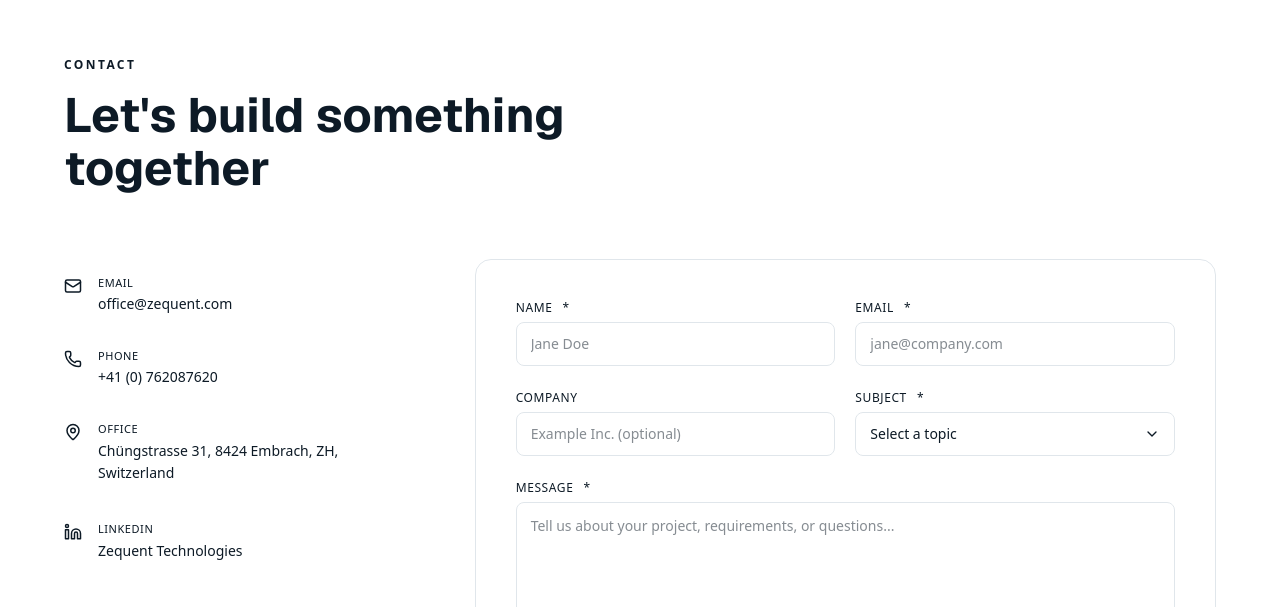
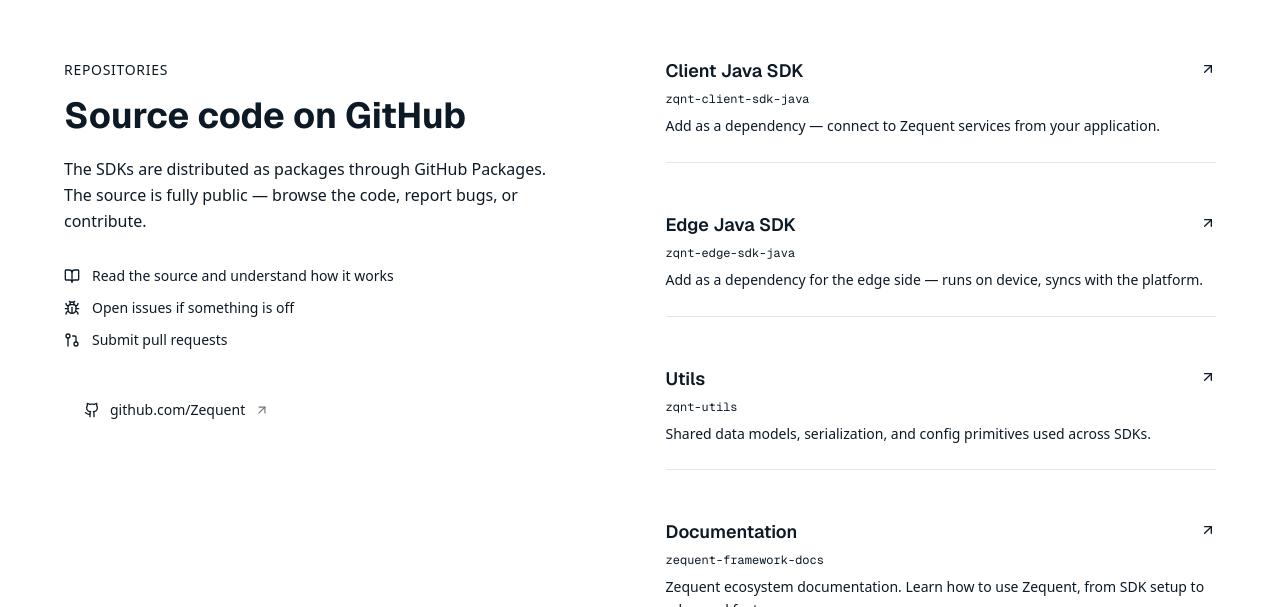
Before and after one commit to Zequent/zequent-framework-hub, a Next.js app: page / in a window 1280 px wide. Shown: the part 7773-8380 px from the top of the page. Built offline with nearby package versions, Linux system fonts and the light colour scheme.

Commit message:
Add Repos section to Home page and update Footer with GitHub link

```diff
--- a/src/app/page.tsx
+++ b/src/app/page.tsx
@@ -8,6 +8,7 @@
 import Process from "@/components/landing/process";
 import Showcase from "@/components/landing/showcase";
 import Benefits from "@/components/landing/benefits";
+import Repos from "@/components/landing/repos";
 import Contact from "@/components/landing/contact";
 import Footer from "@/components/landing/footer";
 
@@ -31,6 +32,9 @@
           <Showcase />
         </section>
         <Benefits />
+        <section id="repos">
+          <Repos />
+        </section>
         <section id="contact">
           <Contact />
         </section>
--- a/src/components/landing/footer.tsx
+++ b/src/components/landing/footer.tsx
@@ -1,6 +1,6 @@
 'use client';
 
-import { Shield, Linkedin } from "lucide-react";
+import { Shield, Linkedin, Github } from "lucide-react";
 import Link from "next/link";
 import Image from "next/image";
 
@@ -31,6 +31,16 @@
             <p className="text-sm text-muted-foreground leading-relaxed mb-5 max-w-xs">
               The developer framework for autonomous robotics. Build, deploy, and operate at scale.
             </p>
+            <div className="flex items-center gap-3">
+              <a
+                href="https://github.com/Zequent"
+                target="_blank"
+                rel="noopener noreferrer"
+                className="inline-flex items-center gap-2 text-sm text-muted-foreground hover:text-primary transition-colors"
+                aria-label="GitHub"
+              >
+                <Github className="w-4 h-4" />
+              </a>
               <a
                 href="https://www.linkedin.com/company/zequent-technologies"
                 target="_blank"
@@ -40,6 +50,7 @@
               >
                 <Linkedin className="w-4 h-4" />
               </a>
+            </div>
           </div>
 
           <div className="col-span-1 md:col-span-2">
--- /dev/null
+++ b/src/components/landing/repos.tsx
@@ -0,0 +1,128 @@
+'use client';
+
+import { motion } from "framer-motion";
+import { Github, ArrowUpRight, BookOpen, Bug, GitPullRequest } from "lucide-react";
+
+const repositories = [
+  {
+    name: "Client Java SDK",
+    repo: "zqnt-client-sdk-java",
+    description: "Add as a dependency — connect to Zequent services from your application.",
+    href: "https://github.com/Zequent/zqnt-client-sdk-java",
+  },
+  {
+    name: "Edge Java SDK",
+    repo: "zqnt-edge-sdk-java",
+    description: "Add as a dependency for the edge side — runs on device, syncs with the platform.",
+    href: "https://github.com/Zequent/zqnt-edge-sdk-java",
+  },
+  {
+    name: "Utils",
+    repo: "zqnt-utils",
+    description: "Shared data models, serialization, and config primitives used across SDKs.",
+    href: "https://github.com/Zequent/zqnt-utils",
+  },
+  {
+    name: "Documentation",
+    repo: "zequent-framework-docs",
+    description: "Zequent ecosystem documentation. Learn how to use Zequent, from SDK setup to advanced features.",
+    href: "https://github.com/Zequent/zequent-framework-docs",
+  },
+];
+
+const Repos = () => {
+  return (
+    <section className="py-24 lg:py-32">
+      <div className="container mx-auto px-6">
+        <div className="max-w-6xl mx-auto">
+          <div className="grid lg:grid-cols-[1fr_1.2fr] gap-12 lg:gap-16">
+            <motion.div
+              initial={{ opacity: 0, y: 20 }}
+              whileInView={{ opacity: 1, y: 0 }}
+              viewport={{ once: true, margin: "-100px" }}
+              transition={{ duration: 0.6 }}
+              className="lg:sticky lg:top-32 lg:self-start"
+            >
+              <span className="inline-block text-sm font-medium text-primary uppercase tracking-wider mb-4">
+                Repositories
+              </span>
+              <h2 className="text-3xl sm:text-4xl font-heading font-bold text-foreground mb-5">
+                Source code on GitHub
+              </h2>
+              <p className="text-muted-foreground leading-relaxed mb-8">
+                The SDKs are distributed as packages through GitHub Packages. The source is fully public — browse the code, report bugs, or contribute.
+              </p>
+
+              <div className="space-y-3 mb-10">
+                <div className="flex items-center gap-3 text-sm text-muted-foreground">
+                  <BookOpen className="w-4 h-4 text-primary/70 shrink-0" />
+                  <span>Read the source and understand how it works</span>
+                </div>
+                <div className="flex items-center gap-3 text-sm text-muted-foreground">
+                  <Bug className="w-4 h-4 text-primary/70 shrink-0" />
+                  <span>Open issues if something is off</span>
+                </div>
+                <div className="flex items-center gap-3 text-sm text-muted-foreground">
+                  <GitPullRequest className="w-4 h-4 text-primary/70 shrink-0" />
+                  <span>Submit pull requests</span>
+                </div>
+              </div>
+
+              <a
+                href="https://github.com/Zequent"
+                target="_blank"
+                rel="noopener noreferrer"
+                className="inline-flex items-center gap-2.5 text-sm font-medium bg-foreground text-background px-5 py-2.5 rounded-lg hover:bg-foreground/90 transition-colors"
+              >
+                <Github className="w-4 h-4" />
+                github.com/Zequent
+                <ArrowUpRight className="w-3.5 h-3.5 opacity-60" />
+              </a>
+            </motion.div>
+
+            <div className="relative">
+              <div className="absolute left-[11px] top-4 bottom-4 w-px bg-border hidden md:block" />
+
+              <div className="space-y-0">
+                {repositories.map((repo, index) => (
+                  <motion.a
+                    key={repo.repo}
+                    href={repo.href}
+                    target="_blank"
+                    rel="noopener noreferrer"
+                    initial={{ opacity: 0, x: 12 }}
+                    whileInView={{ opacity: 1, x: 0 }}
+                    viewport={{ once: true, margin: "-40px" }}
+                    transition={{ duration: 0.4, delay: index * 0.08 }}
+                    className="group flex items-start gap-5 py-6 first:pt-0 last:pb-0"
+                  >
+                    <div className="relative shrink-0 hidden md:flex items-center justify-center w-[23px] h-[23px] mt-0.5">
+                      <span className="w-2.5 h-2.5 rounded-full bg-border group-hover:bg-primary transition-colors duration-200" />
+                    </div>
+
+                    <div className="flex-1 min-w-0 pb-6 border-b border-border/50 group-last:border-0">
+                      <div className="flex items-start justify-between gap-3 mb-1.5">
+                        <h3 className="text-lg font-heading font-semibold text-foreground group-hover:text-primary transition-colors">
+                          {repo.name}
+                        </h3>
+                        <ArrowUpRight className="w-4 h-4 text-muted-foreground/25 group-hover:text-primary transition-colors shrink-0 mt-1" />
+                      </div>
+                      <p className="text-xs font-mono text-muted-foreground/40 mb-2">
+                        {repo.repo}
+                      </p>
+                      <p className="text-sm text-muted-foreground leading-relaxed">
+                        {repo.description}
+                      </p>
+                    </div>
+                  </motion.a>
+                ))}
+              </div>
+            </div>
+          </div>
+        </div>
+      </div>
+    </section>
+  );
+};
+
+export default Repos;
```
Lines whose indentation alone changed are shown as unchanged.
